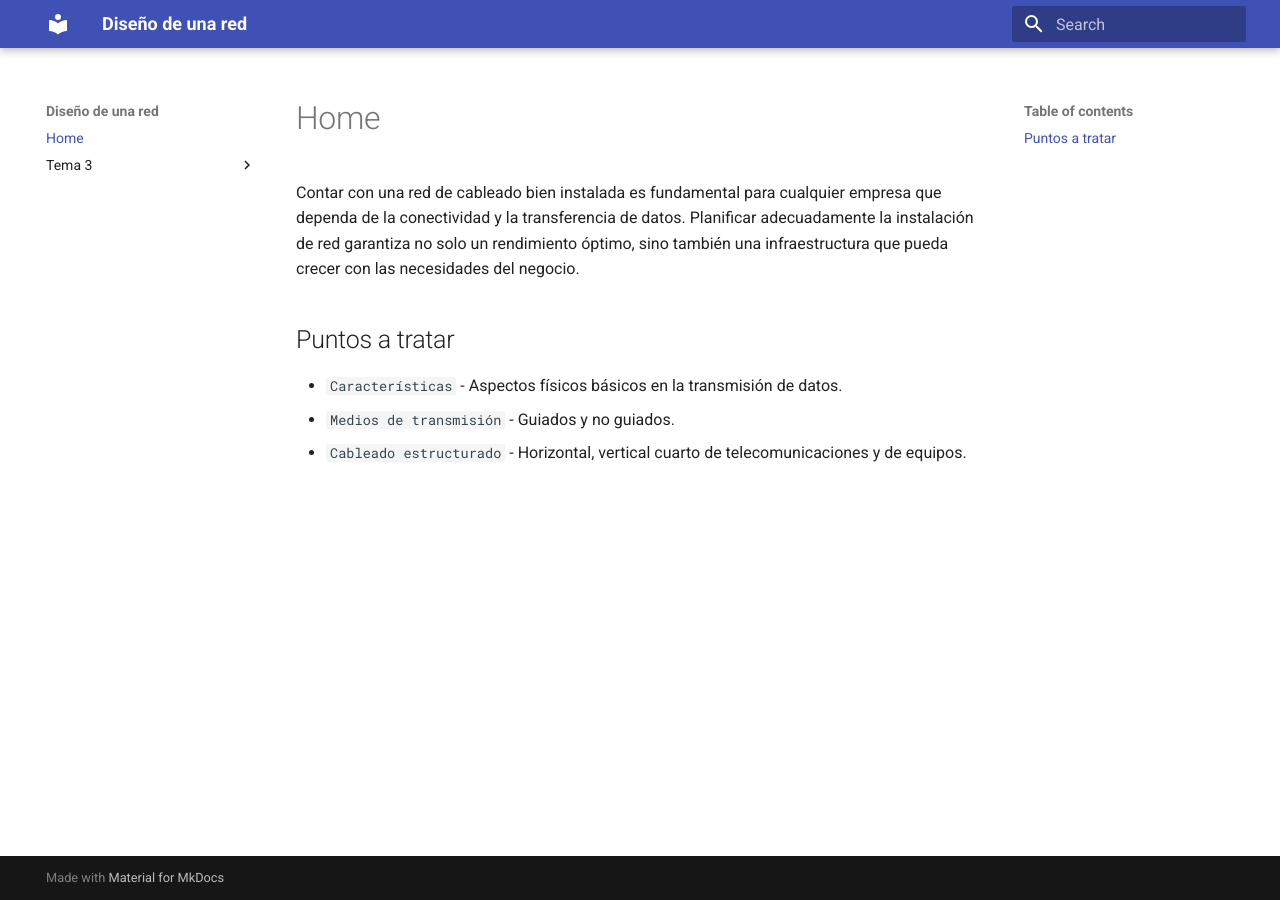
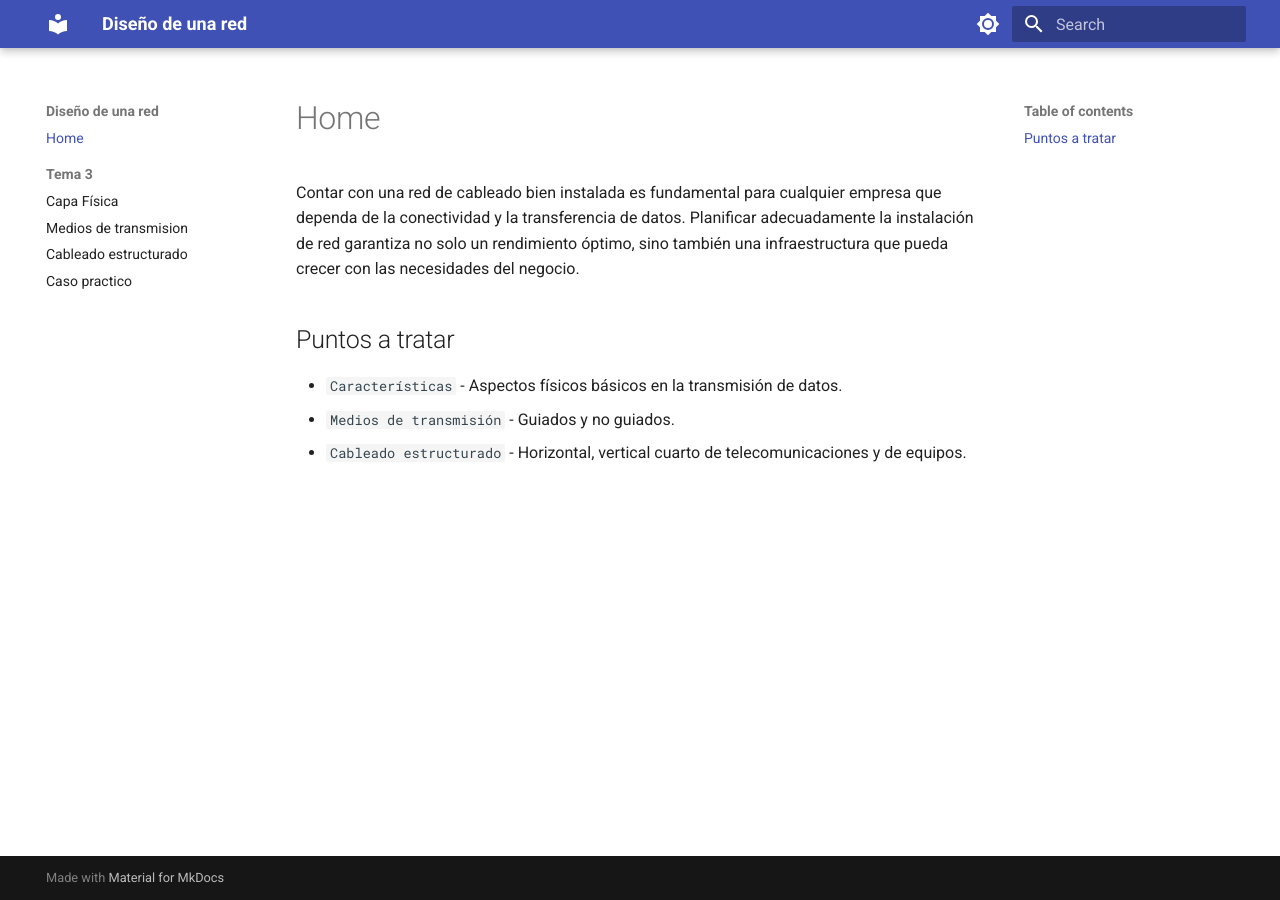
Before and after one commit to mcgomezcano/Tema3, an MkDocs documentation site: the page built from md/index.md, in a window 1280 px wide. Built offline with MkDocs 1.6.1 and Material for MkDocs 9.7.7, drawn with Linux system fonts in a browser that asks for light colours.

Commit message:
sexto commit

```diff
--- a/mkdocs.yml
+++ b/mkdocs.yml
@@ -1,30 +1,37 @@
 site_name: Diseño de una red
-theme: material
-palette:
-      scheme: default
+theme:
+  name: material
+  icon:
+    repo: 'fontawesome/brands/github'
+  features:
+    - navigation.sections
+  palette:
+    - scheme: default
       toggle:
-          icon: material/brightness-7
-          name: Canvia a mode oscur
-
-      scheme: slate
+        icon: material/brightness-7
+        name: Cambia a modo oscuro
+    - scheme: slate
       toggle:
-          icon: material/brightness-4
-          name: Canvia a mode clar
+        icon: material/brightness-4
+        name: Cambia a modo claro
 extra_css:
   - css/styles.css
 markdown_extensions:
   - admonition
   - pymdownx.details
+  - pymdownx.highlight
+  - pymdownx.superfences
 plugins:
-    - search
-    - pdf-export
-    - page-to-pdf
+  - search
+  - pdf-export
+  - page-to-pdf
+
 docs_dir: 'md'
 site_dir: 'docs'
 nav:
-    - Home: index.md
-    - Tema 3:
-      - Capa Física: caracteristicas.md
-      - Medios de transmision: Cableado.md
-      - Cableado estructurado: cableado_estructurado.md
-      - Caso practico: caso_practico.md
+  - Home: index.md
+  - Tema 3:
+    - Capa Física: caracteristicas.md
+    - Medios de transmision: Cableado.md
+    - Cableado estructurado: cableado_estructurado.md
+    - Caso practico: caso_practico.md
```
